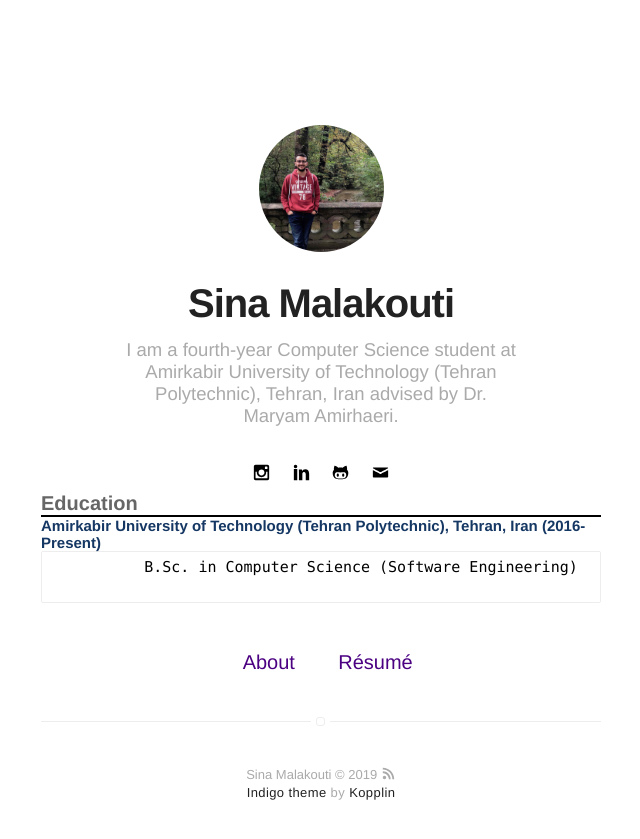
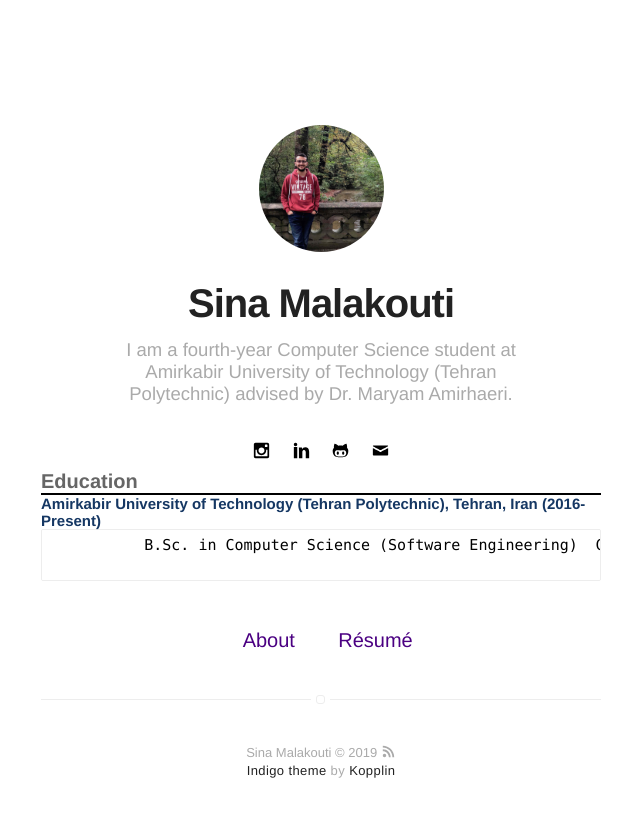
Before and after one commit to sinamalakouti/sinamalakouti.github.io, a Jekyll site: the page built from index.html, in a window 1280 px wide. Shown: the top 839 px of the page, without its empty margins (319-959 px from the left). Built offline with Jekyll 4.4.1, drawn with Linux system fonts in a browser that asks for light colours.

Commit message:
just playing around

```diff
--- a/_config.yml
+++ b/_config.yml
@@ -1,6 +1,6 @@
 # main text of home
 name: Sina Malakouti
-bio: I am a fourth-year Computer Science student at Amirkabir University of Technology (Tehran Polytechnic), Tehran, Iran advised by Dr. Maryam Amirhaeri.
+bio: I am a fourth-year Computer Science student at Amirkabir University of Technology (Tehran Polytechnic) advised by Dr. Maryam Amirhaeri.
 
 # twitter summary info
 description:
--- a/_includes/header.html
+++ b/_includes/header.html
@@ -34,7 +34,7 @@
          Amirkabir University of Technology (Tehran Polytechnic), Tehran, Iran (2016-Present)
     </div>
     <pre class="inf_body">
-        B.Sc. in Computer Science (Software Engineering)            GPA 17.58 / 20 - 119/140 credits
+        B.Sc. in Computer Science (Software Engineering)  GPA 17.58 / 20 - 119/140 credits
     </pre>
 
 {% endif %}
```
